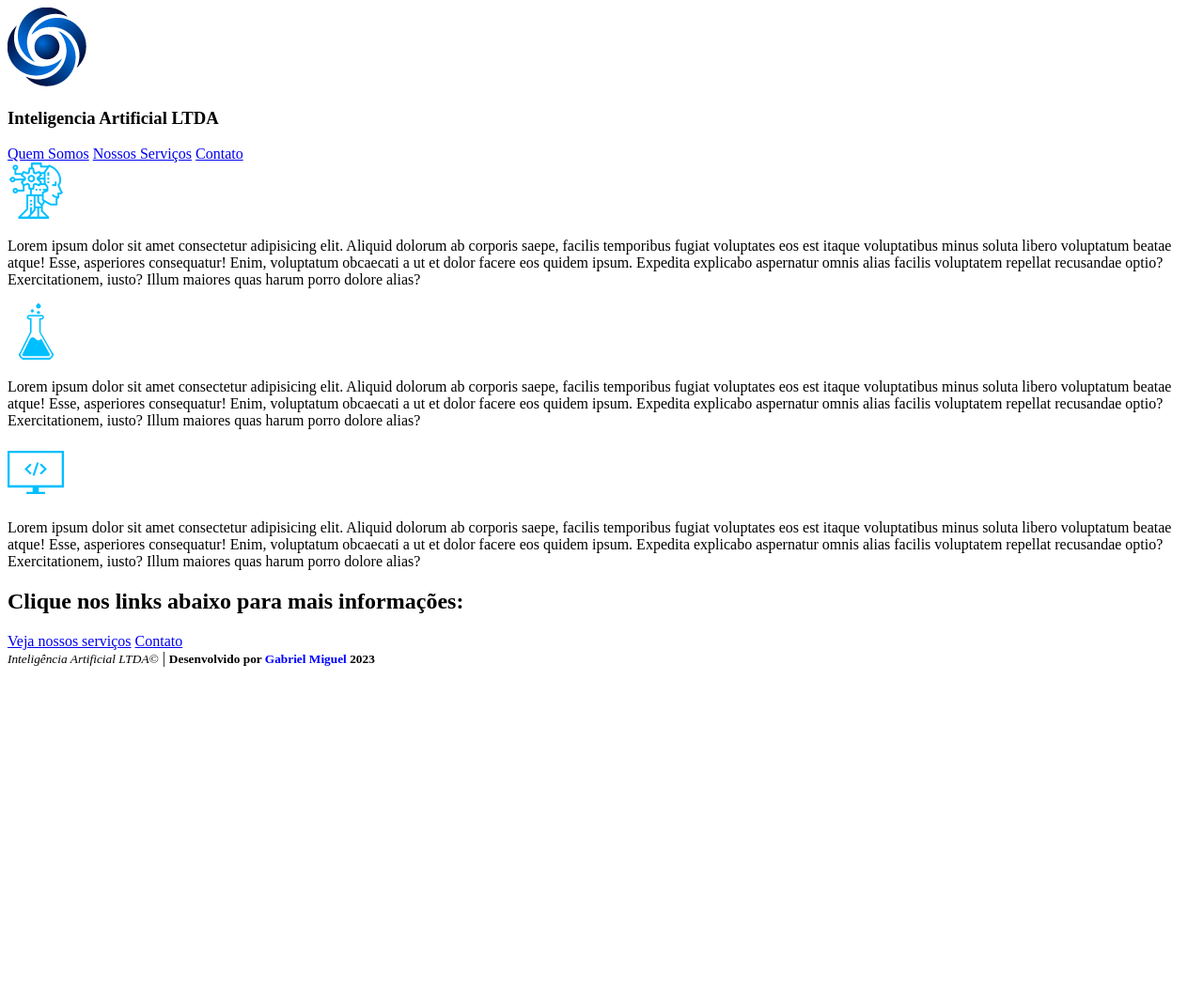
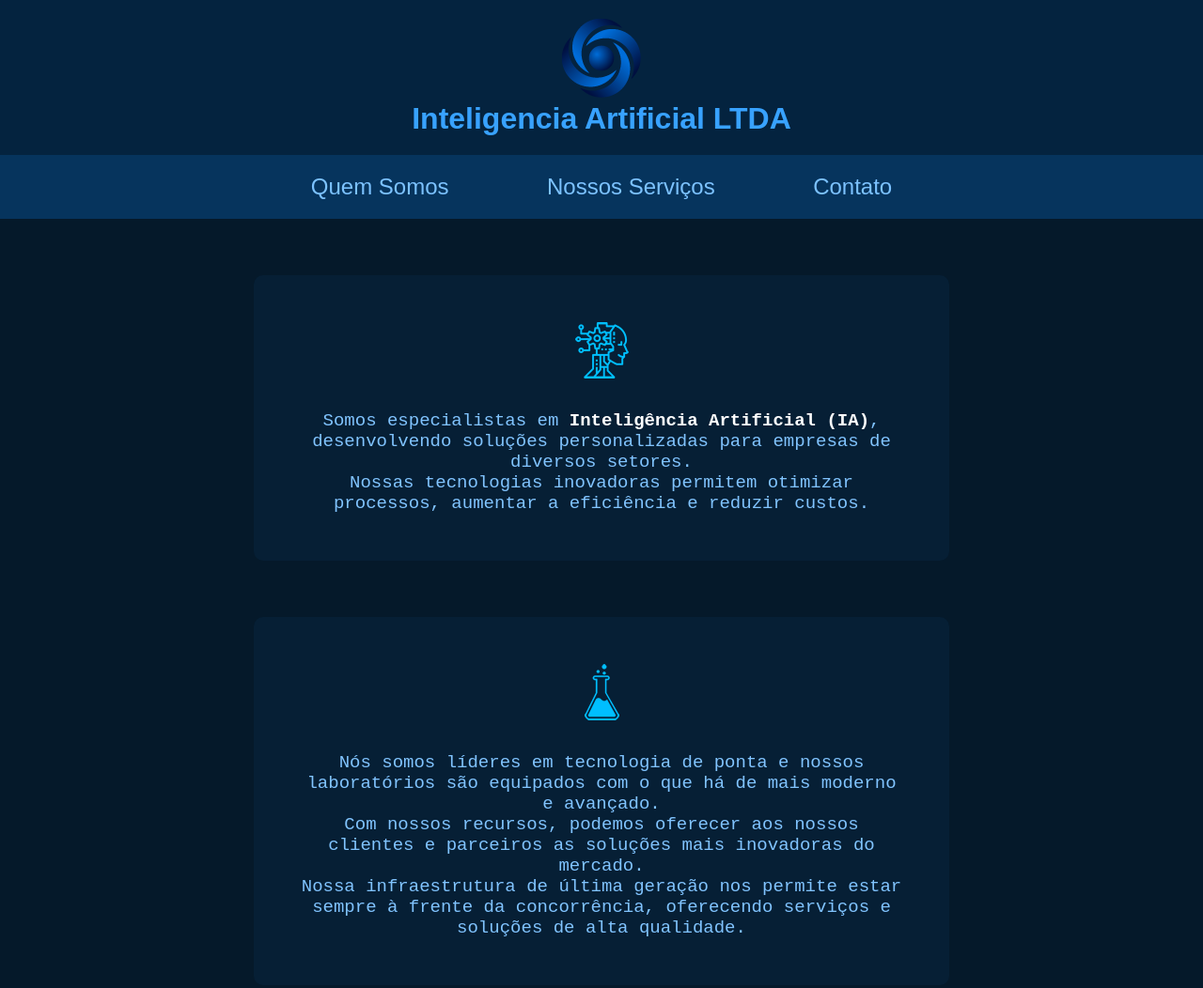
Before and after one commit to GMiguel99/Projeto_Web_Paginas_Estaticas, a plain HTML site: page index.html in a window 1280 px wide. Shown: the top 1052 px of the page at 94% size. Before the commit the page ends 800 px from the top, so only its background shows below. Drawn offline with Linux system fonts and the light colour scheme.

Commit message:
Finalizando o Index

```diff
--- a/assets/css/styles.css
+++ b/assets/css/styles.css
@@ -1,8 +1,131 @@
-footer a{
-    text-decoration: none;
-    color: blue;
+/* Init */
+* {
+    margin: 0;
+    padding: 0;
 }
 
-footer a:hover{
-    color: rgb(255, 0, 255)
+body {
+    color: white;
+    font-family: Arial, Helvetica, sans-serif;
 }
+
+/* ------------------------------------------------------------- */
+
+/* Header */
+.container-cabecalho {
+    background-color: rgb(4, 35, 63);
+    padding: 20px;
+    text-align: center;
+}
+
+.container-cabecalho h3 {
+    color: rgb(56, 162, 255);
+    font-size: 32px;
+    font-weight: 600;
+}
+
+/* ------------------------------------------------------------- */
+
+/* Nav */
+.container-navegacao {
+    background-color: rgb(6, 52, 93);
+    padding: 20px;
+    text-align: center;
+}
+
+.container-navegacao a {
+    color: rgb(124, 194, 255);
+    font-size: 24px;
+    margin: 0px 50px;
+    text-decoration: none;
+}
+
+.container-navegacao a:hover {
+    color: rgb(255, 255, 255);
+}
+
+/* ------------------------------------------------------------- */
+
+/* Content */
+.conteiner-content {
+    background-color: rgb(5, 25, 42);
+    overflow: auto;
+}
+
+.conteiner-content .servicos {
+    background-color: rgb(6, 31, 53);
+    border-radius: 10px;
+    float: center;
+    margin: 60px auto;
+    padding: 50px;
+    text-align: center;
+    width: 50%;
+}
+
+.conteiner-content .servicos .icone {
+    margin-bottom: 10px;
+}
+
+.conteiner-content .servicos .texto {
+    color: rgb(129, 196, 255);
+    font-family: 'Courier New', Courier, monospace;
+    font-size: 19px;
+    margin-top: 20px;
+}
+
+.conteiner-content .servicos .texto .realce {
+    color: rgb(255, 255, 255);
+    font-weight: bold;
+}
+
+/* ------------------------------------------------------------- */
+
+/* Services */
+.container-servicos-contato {
+    background-color: rgb(8, 41, 70);
+    padding: 80px;
+    text-align: center;
+}
+
+.container-servicos-contato .botao {
+    padding: 60px;
+    text-align: center;
+}
+
+.container-servicos-contato .botao a {
+    background-color: rgb(0, 142, 185);
+    border-radius: 10px;
+    color: rgb(255, 255, 255);
+    display: block;
+    font-size: 19.2px;
+    margin: 10px auto;
+    max-width: 200px;
+    padding: 20px 60px;
+    text-decoration: none;
+}
+
+.container-servicos-contato .botao a:hover {
+    background-color: rgb(255, 255, 255);
+    color: rgb(0, 0, 0);
+}
+
+/* ------------------------------------------------------------- */
+
+/* Footer */
+footer {
+    background-color: rgb(2, 17, 31);
+    color: rgb(128, 128, 128);
+    padding: 80px;
+    text-align: center;
+}
+
+.container-footer a {
+    color: rgb(56, 162, 255);
+    text-decoration: none;
+}
+
+.container-footer a:hover {
+    color: rgb(255, 255, 255)
+}
+
+/* ------------------------------------------------------------- */
--- a/index.html
+++ b/index.html
@@ -12,77 +12,75 @@
 
 <body>
 
-    <!-- Cabeçalho -->
-    <header>
+    <!-- Header -->
+    <header class="container-cabecalho">
         <a href="./index.html">
             <img src="./assets/images/logo_empresa.png" alt="Logo da Empresa" title="Inteligencia Artificial LTDA">
         </a>
         <h3>Inteligencia Artificial LTDA</h3>
     </header>
 
-    <!-- Navegação -->
-    <nav>
+    <!-- Navegation -->
+    <nav class="container-navegacao">
         <a href="./index.html">Quem Somos</a>
         <a href="./pages/servicos.html">Nossos Serviços</a>
         <a href="./pages/contato.html">Contato</a>
     </nav>
 
-    <!-- Conteúdo -->
-    <section>
-        <article>
-            <img src="./assets/images/icon_ai.png"
+    <!-- Content -->
+    <section class="conteiner-content">
+        <article class="servicos">
+            <img src="./assets/images/icon_ai.png" class="icone"
                 alt="Ícone simbolizando inteligência artificial. Engrenagens como se fossem o cérebro da cabeça de um robo">
-            <p>
-                Lorem ipsum dolor sit amet consectetur adipisicing elit. Aliquid dolorum ab corporis saepe, facilis
-                temporibus fugiat voluptates eos est itaque voluptatibus minus soluta libero voluptatum beatae atque!
-                Esse, asperiores consequatur!
-                Enim, voluptatum obcaecati a ut et dolor facere eos quidem ipsum. Expedita explicabo aspernatur omnis
-                alias facilis voluptatem repellat recusandae optio? Exercitationem, iusto? Illum maiores quas harum
-                porro dolore alias?
+            <p class="texto">
+                Somos especialistas em <span class="realce">Inteligência Artificial (IA)</span>, desenvolvendo soluções personalizadas para empresas de diversos setores.<br>
+                Nossas tecnologias inovadoras permitem otimizar processos, aumentar a eficiência e reduzir custos.
             </p>
         </article>
 
-        <article>
-            <img src="./assets/images/icon_lab.png"
+        <article class="servicos">
+            <img src="./assets/images/icon_lab.png" class="icone"
                 alt="Ícone simbolizando química em alusão à ideia de laboratório químico. Frásco com líquido dentro saindo bolhas.">
-            <p>
-                Lorem ipsum dolor sit amet consectetur adipisicing elit. Aliquid dolorum ab corporis saepe, facilis
-                temporibus fugiat voluptates eos est itaque voluptatibus minus soluta libero voluptatum beatae atque!
-                Esse, asperiores consequatur!
-                Enim, voluptatum obcaecati a ut et dolor facere eos quidem ipsum. Expedita explicabo aspernatur omnis
-                alias facilis voluptatem repellat recusandae optio? Exercitationem, iusto? Illum maiores quas harum
-                porro dolore alias?
+            <p class="texto">
+                Nós somos líderes em tecnologia de ponta e nossos laboratórios são equipados com o que há de mais
+                moderno e avançado.<br>
+                Com nossos recursos, podemos oferecer aos nossos clientes e parceiros as soluções
+                mais inovadoras do mercado.<br>
+                Nossa infraestrutura de última geração nos permite estar sempre à frente da
+                concorrência, oferecendo serviços e soluções de alta qualidade.
             </p>
         </article>
 
-        <article>
-            <img src="./assets/images/icon_computer.png"
+        <article class="servicos">
+            <img src="./assets/images/icon_computer.png" class="icone"
                 alt="Ícone em formato de monitor. Um monitor com um fechamento de tag de HTML </>.">
-            <p>
-                Lorem ipsum dolor sit amet consectetur adipisicing elit. Aliquid dolorum ab corporis saepe, facilis
-                temporibus fugiat voluptates eos est itaque voluptatibus minus soluta libero voluptatum beatae atque!
-                Esse, asperiores consequatur!
-                Enim, voluptatum obcaecati a ut et dolor facere eos quidem ipsum. Expedita explicabo aspernatur omnis
-                alias facilis voluptatem repellat recusandae optio? Exercitationem, iusto? Illum maiores quas harum
-                porro dolore alias?
+            <p class="texto">
+                Com anos de conhecimento e habilidade, nossa equipe é capaz de oferecer soluções eficazes para nossos
+                clientes.<br>
+                Confie em nossos técnicos para fornecer o melhor serviço possível.<br>
+                A experiência de nossa equipe é a chave para a satisfação do cliente.
             </p>
         </article>
     </section>
 
-    <!-- Serviços -->
-    <section>
+    <!-- Services -->
+    <section class="container-servicos-contato">
         <h1>Clique nos links abaixo para mais informações:</h1>
-        <div>
+        <div class="botao">
             <a href="./pages/servicos.html">Veja nossos serviços</a>
             <a href="./pages/contato.html">Contato</a>
         </div>
     </section>
 
-    <!-- Rodapé -->
-    <footer>
-        <small><i>Inteligência Artificial LTDA&copy;</i></small> |
-        <small><strong>Desenvolvido por <a href="https://github.com/GMiguel99" target="_blank">Gabriel Miguel</a>
-                2023</strong></small>
+    <!-- Footer -->
+    <footer class="container-footer">
+        <small><i>Inteligência Artificial LTDA&copy;</i></small><br>
+        <small>
+            <strong>
+                Desenvolvido por <a href="https://github.com/GMiguel99" target="_blank">Gabriel Miguel</a> 2023.
+            </strong>
+        </small>
+        <small> | &reg; Todos os direitos reservados</small>
     </footer>
 </body>
 
```
